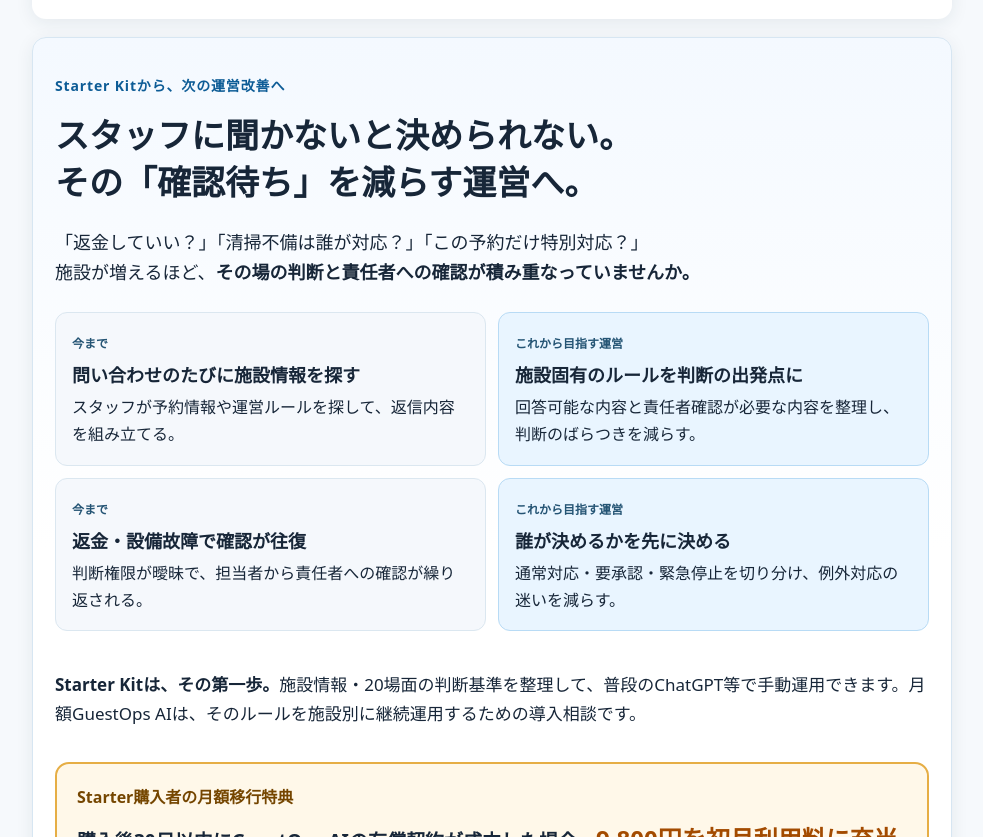
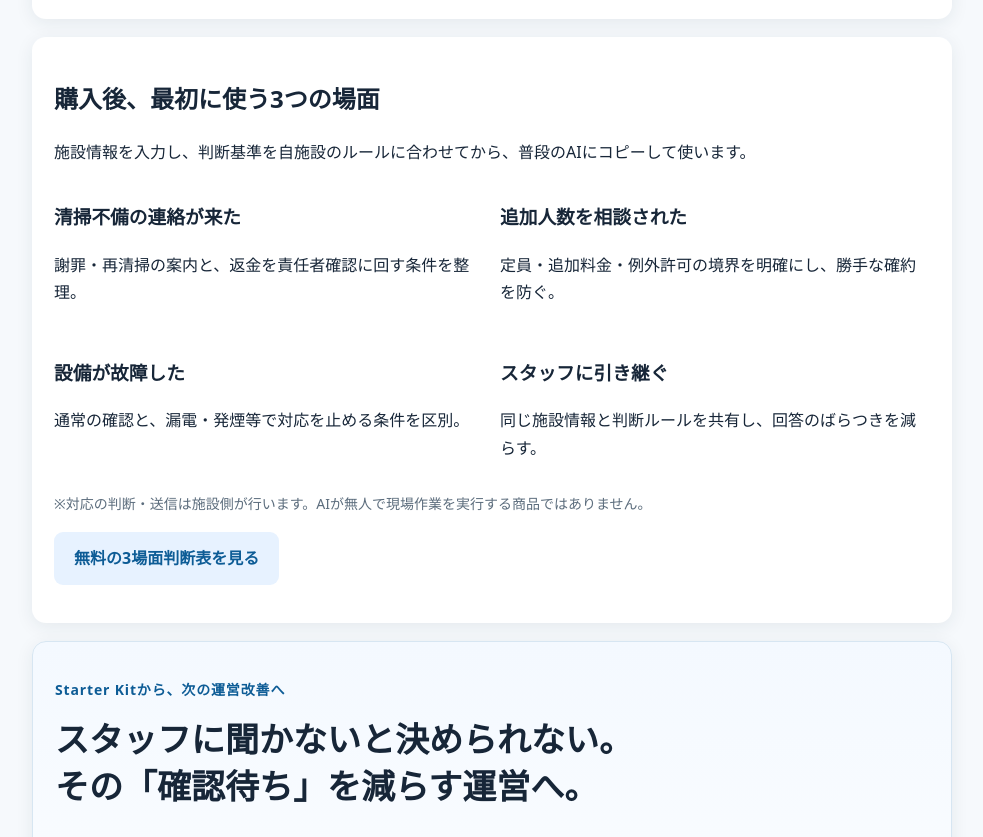
Before and after one commit to ysenterprisecorporation-ship-it/guestops-ai, a website: page docs/starter/order/index.html in a window 1280 px wide. Shown: the part 1292-2129 px from the top of the page, without its empty margins (148-1131 px from the left). Drawn offline with Linux system fonts and the light colour scheme.

Commit message:
Add actionable Starter use cases and free evidence-based preview before purchase

```diff
--- a/docs/starter/order/index.html
+++ b/docs/starter/order/index.html
@@ -12,6 +12,7 @@ body{margin:0;font-family:system-ui,-apple-system,"Segoe UI",sans-serif;backgrou
 <section class="hero"><p class="hero-kicker">民泊・宿泊施設の「毎回確認」を減らす第一歩</p><h1>「これ、誰が判断する？」<br>その迷いを、施設のルールに変える。</h1><p class="hero-lead">返金・清掃不備・設備トラブル。担当者によって回答が変わる、責任者への確認が何度も必要——そんな運営を変えるために。<strong>20場面の判断基準と施設専用AIプロンプトを、9,800円の買い切りキットに。</strong></p><p class="hero-proof">施設情報設定シート ＋ 20場面の判断テンプレート ＋ マスタープロンプト ＋ 利用ガイド</p><a class="hero-action" href="https://square.link/u/nwGxRxvm" target="_blank" rel="noopener noreferrer">9,800円でStarter Kitを購入する →</a><p class="hero-note"><a href="#purchase" style="color:#fff;text-decoration:underline">購入前に納品内容・手続き方法を確認する</a></p><p class="hero-note">まずは手動AI運用から。予約サイト接続・自動送信は含みません。</p></section>
 <section class="card"><div class="price">9,800円 <span class="small">買い切り</span></div><p>1〜3施設程度で、まず手動AI運用を整えたい事業者向けです。</p><div class="grid"><div><h2>納品内容</h2><ul><li>施設情報設定シート</li><li>20場面の返信判断テンプレート</li><li>施設専用マスタープロンプト</li><li>責任者確認・緊急停止条件</li><li>利用手順</li><li>GuestOps AI移行用の自動化要件整理シート</li></ul></div><div><h2>Starterでは自動化しないもの</h2><ul><li>予約サイト・予約管理システムとの自動連携</li><li>AIによる自動送信</li><li>予約日時に合わせた自動メッセージ</li><li>料金の自動変更</li><li>本人確認の自動化</li></ul><p>これらは月額GuestOps AIにおける導入検討対象です。すべてが標準実装済み・提供保証済みという意味ではありません。導入前に対応範囲を確定します。</p></div></div></section>
 
+<section class="card" id="use-case"><h2>購入後、最初に使う3つの場面</h2><p>施設情報を入力し、判断基準を自施設のルールに合わせてから、普段のAIにコピーして使います。</p><div class="grid"><div><h3>清掃不備の連絡が来た</h3><p>謝罪・再清掃の案内と、返金を責任者確認に回す条件を整理。</p></div><div><h3>追加人数を相談された</h3><p>定員・追加料金・例外許可の境界を明確にし、勝手な確約を防ぐ。</p></div><div><h3>設備が故障した</h3><p>通常の確認と、漏電・発煙等で対応を止める条件を区別。</p></div><div><h3>スタッフに引き継ぐ</h3><p>同じ施設情報と判断ルールを共有し、回答のばらつきを減らす。</p></div></div><p class="small">※対応の判断・送信は施設側が行います。AIが無人で現場作業を実行する商品ではありません。</p><p><a class="button secondary" href="../../field-guide/">無料の3場面判断表を見る</a></p></section>
 <section class="card upgrade-value" id="next-step">
 <p class="eyebrow">Starter Kitから、次の運営改善へ</p>
 <h2>スタッフに聞かないと決められない。<br>その「確認待ち」を減らす運営へ。</h2>
```
